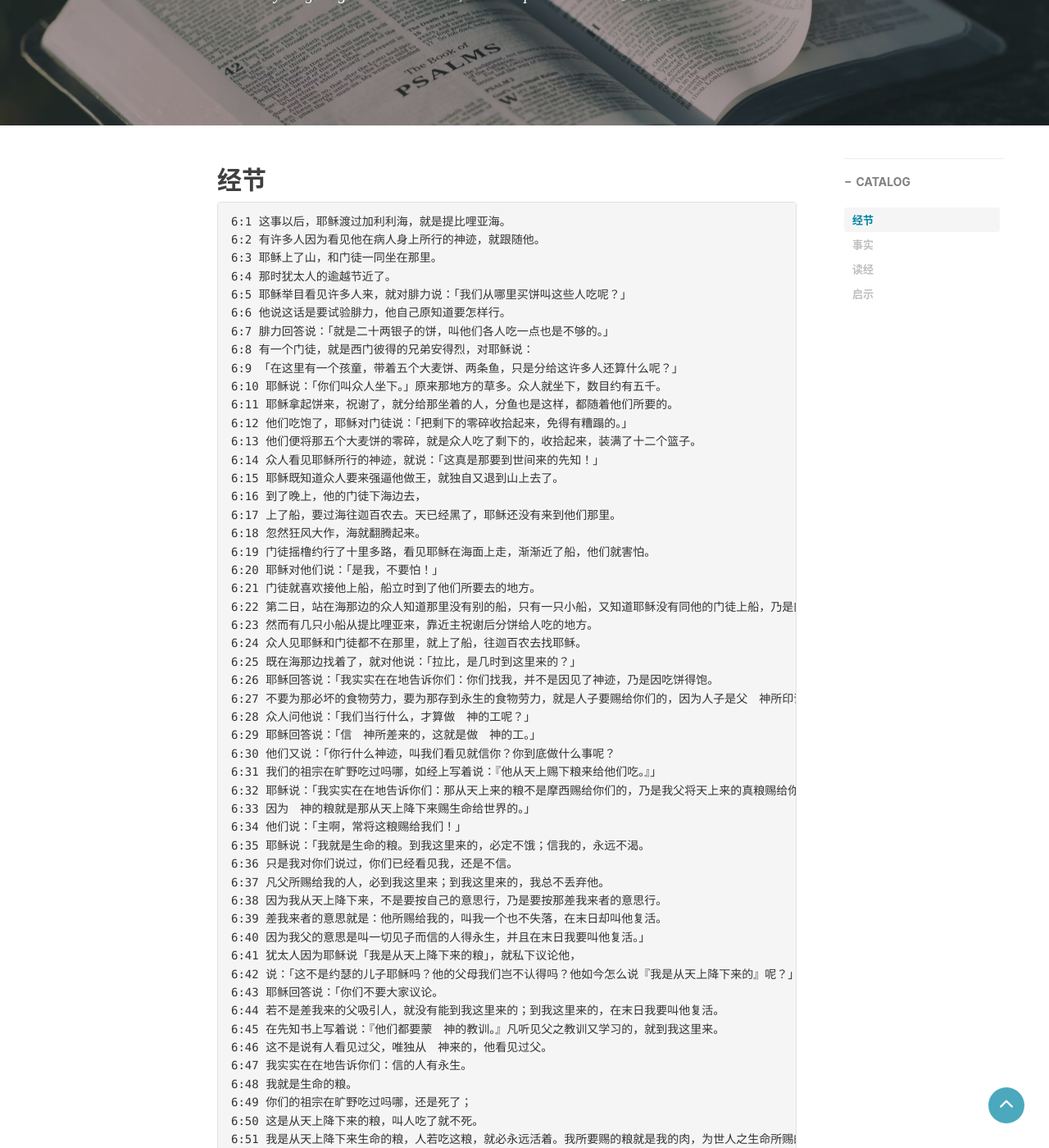
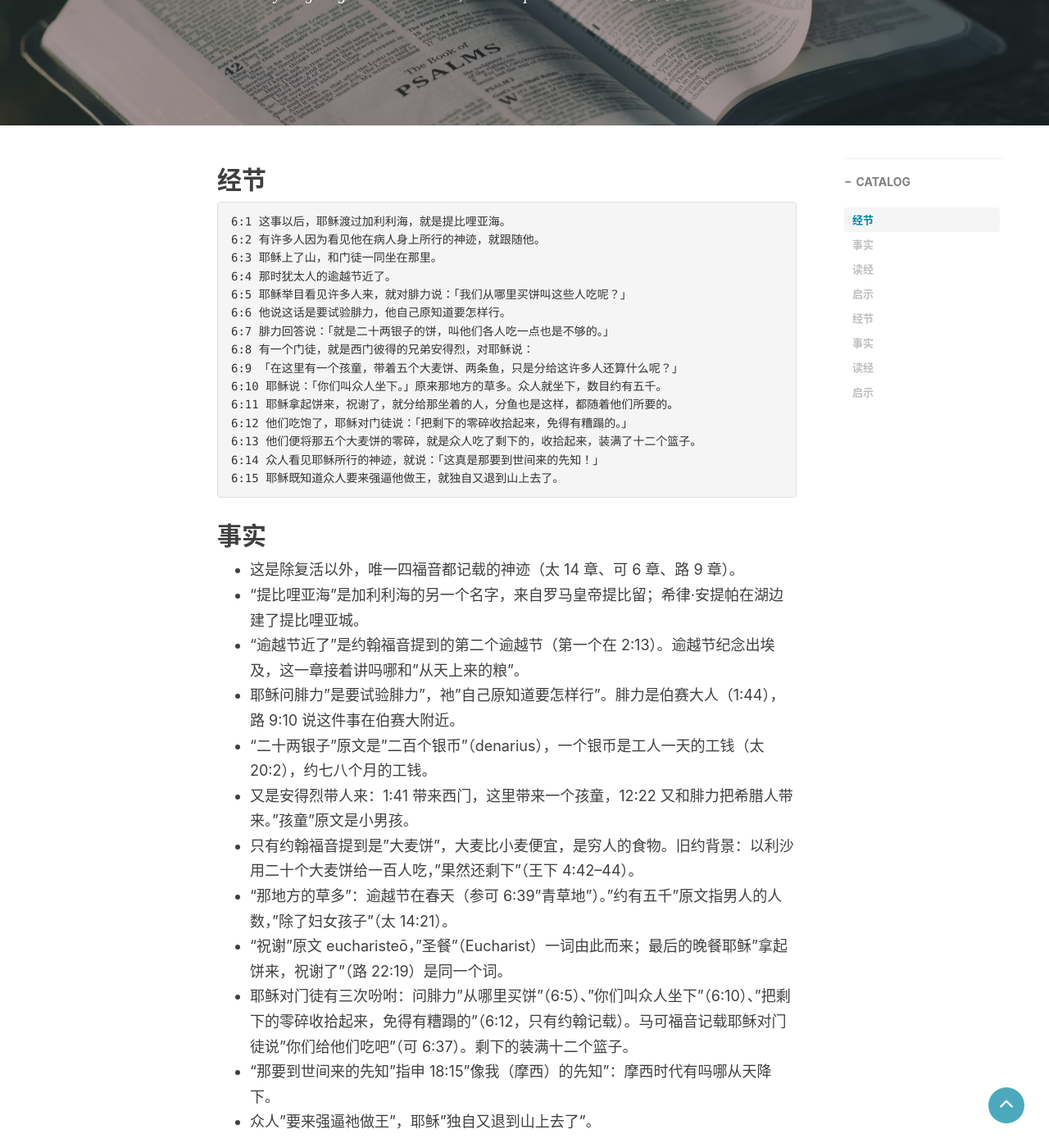
Before and after one commit to jingminglake/jingminglake.github.io, a Jekyll site: the page built from _posts/读圣经/约翰福音/2026-11-26-约翰福音第六章.md, in a window 1280 px wide and 1400 px high, scrolled down 306 px. Shown: the whole window at 82% size. Built offline with Jekyll 4.4.1, drawn with Linux system fonts in a browser that asks for light colours; comment, search, counter and statistics services are not loaded; some of the changed text lies outside the part shown.

Commit message:
约翰福音第六章：写第1段（6:1–15，五饼二鱼）
Co-Authored-By: Claude Opus 5.5 <noreply@anthropic.com>
Claude-Session: https://claude.ai/code/session_01AvV5MQGno4NsTr9xFzXEJh

```diff
--- a/_posts/读圣经/约翰福音/2026-11-26-约翰福音第六章.md
+++ b/_posts/读圣经/约翰福音/2026-11-26-约翰福音第六章.md
@@ -29,6 +29,37 @@ tags:
 6:13 他们便将那五个大麦饼的零碎，就是众人吃了剩下的，收拾起来，装满了十二个篮子。
 6:14 众人看见耶稣所行的神迹，就说：「这真是那要到世间来的先知！」
 6:15 耶稣既知道众人要来强逼他做王，就独自又退到山上去了。
+</pre>
+
+## 事实
+
+- 这是除复活以外，唯一四福音都记载的神迹（太 14 章、可 6 章、路 9 章）。
+- "提比哩亚海"是加利利海的另一个名字，来自罗马皇帝提比留；希律·安提帕在湖边建了提比哩亚城。
+- "逾越节近了"是约翰福音提到的第二个逾越节（第一个在 2:13）。逾越节纪念出埃及，这一章接着讲吗哪和"从天上来的粮"。
+- 耶稣问腓力"是要试验腓力"，祂"自己原知道要怎样行"。腓力是伯赛大人（1:44），路 9:10 说这件事在伯赛大附近。
+- "二十两银子"原文是"二百个银币"（denarius），一个银币是工人一天的工钱（太 20:2），约七八个月的工钱。
+- 又是安得烈带人来：1:41 带来西门，这里带来一个孩童，12:22 又和腓力把希腊人带来。"孩童"原文是小男孩。
+- 只有约翰福音提到是"大麦饼"，大麦比小麦便宜，是穷人的食物。旧约背景：以利沙用二十个大麦饼给一百人吃，"果然还剩下"（王下 4:42–44）。
+- "那地方的草多"：逾越节在春天（参可 6:39"青草地"）。"约有五千"原文指男人的人数，"除了妇女孩子"（太 14:21）。
+- "祝谢"原文 eucharisteō，"圣餐"（Eucharist）一词由此而来；最后的晚餐耶稣"拿起饼来，祝谢了"（路 22:19）是同一个词。
+- 耶稣对门徒有三次吩咐：问腓力"从哪里买饼"（6:5）、"你们叫众人坐下"（6:10）、"把剩下的零碎收拾起来，免得有糟蹋的"（6:12，只有约翰记载）。马可福音记载耶稣对门徒说"你们给他们吃吧"（可 6:37）。剩下的装满十二个篮子。
+- "那要到世间来的先知"指申 18:15"像我（摩西）的先知"：摩西时代有吗哪从天降下。
+- 众人"要来强逼祂做王"，耶稣"独自又退到山上去了"。
+
+## 读经
+
+逾越节近了，许多人因为看见神迹，跟着耶稣到了海的那边。耶稣问腓力："我们从哪里买饼叫这些人吃呢？"腓力算了一笔账：七八个月的工钱买饼也不够。安得烈找来一个小孩，带着五个大麦饼、两条鱼，又说："分给这许多人还算什么呢？"
+
+一个算的是不够，一个看的是太少。耶稣却叫众人坐下，拿起饼来祝谢，分给他们，都随着他们所要的。吃饱了，还剩下十二篮零碎。
+
+众人说："这真是那要到世间来的先知！"要强逼祂做王。耶稣却独自退到山上去了。祂给人饼，不是为了让人拥立祂做王。
+
+## 启示
+
+五饼二鱼的故事的一开始是主问门徒，让门徒去解决问题，然后和门徒一直对话，结尾是耶稣独自退到山上去。我读出来的是：整个五饼二鱼的过程，主耶稣的重心几乎全是放在门徒身上。行神迹、吃饱不是主要的，主要的是借助神迹的发生，让门徒得到一种启示和锻炼，也就是这里的试验。为此，主耶稣要给门徒出难题，门徒的回答一开始都是"我有限，我做不到"，但主的启示是，借着祝谢，不仅做到了，还有充足的余下来。
+
+## 经节
+<pre style="font-size: 18px;">
 6:16 到了晚上，他的门徒下海边去，
 6:17 上了船，要过海往迦百农去。天已经黑了，耶稣还没有来到他们那里。
 6:18 忽然狂风大作，海就翻腾起来。
```
